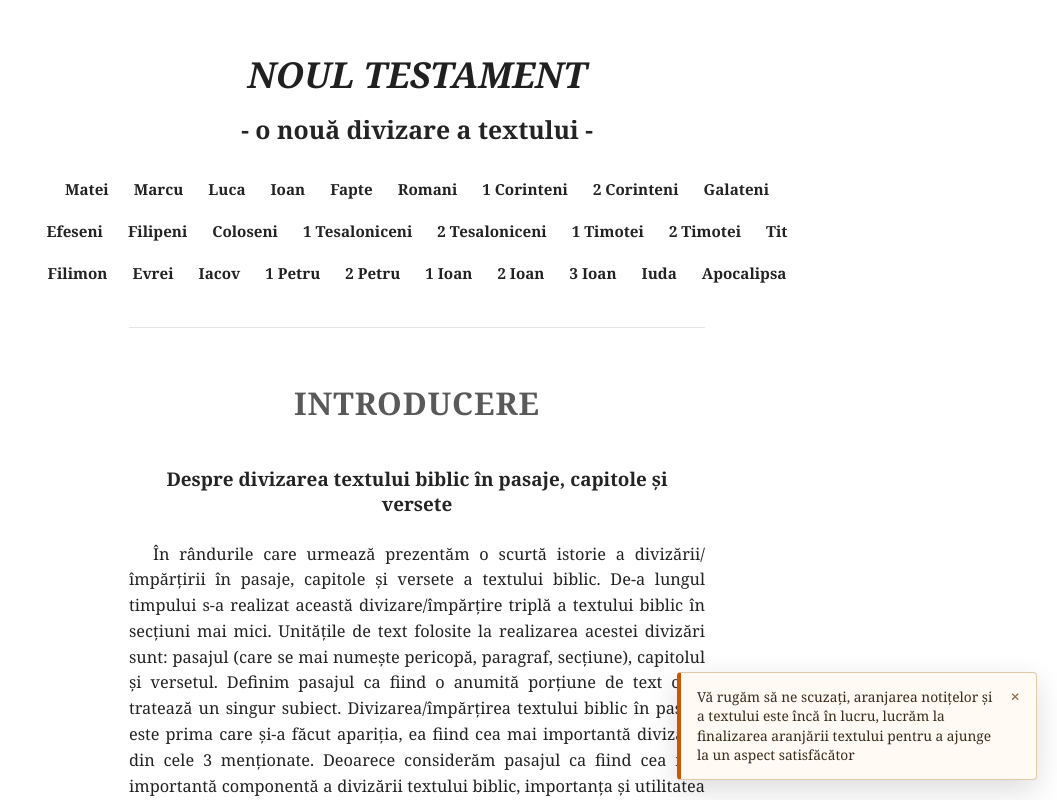
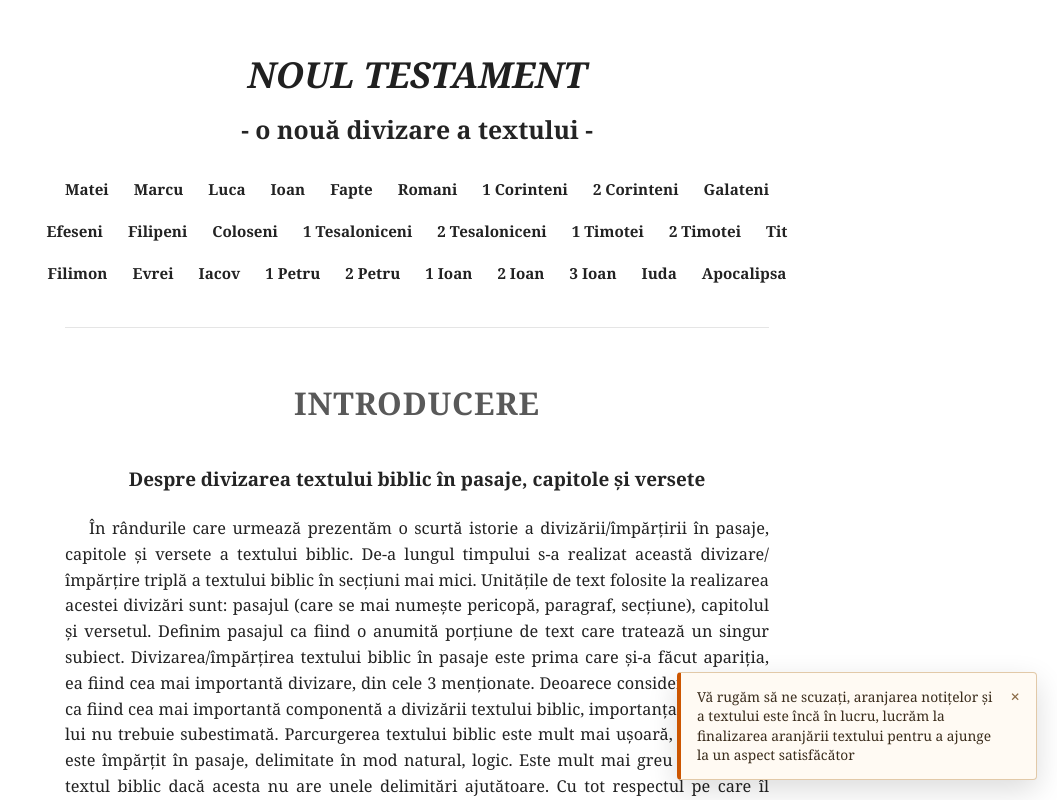
Before and after one commit to Nothka/NoulTestament, a React (Vite) app: page / in a window 1280 px wide. Shown: the top 800 px of the page, without its empty margins (223-1280 px from the left). Built offline with nearby package versions, Linux system fonts and the light colour scheme.

Commit message:
Widen passage column to 44rem

```diff
--- a/public/admin/config.yml
+++ b/public/admin/config.yml
@@ -39,7 +39,7 @@ collections:
           - { label: Deplasare subtitlu pe orizontală (%), name: subtitleOffsetX, widget: number, value_type: float, required: false, hint: "Se schimbă din pagina de editare." }
           - { label: Deplasare subtitlu pe verticală (rem), name: subtitleOffsetY, widget: number, value_type: float, required: false, hint: "Se schimbă din pagina de editare." }
           - { label: Spațiu după numărul versetului (em), name: verseNumberSpacing, widget: number, value_type: float, required: false, hint: "Se schimbă din pagina de editare. Se aplică tuturor versetelor din toate cărțile." }
-          - { label: Lățime coloană (rem), name: readingWidth, widget: number, value_type: float, min: 32, max: 42, step: 0.5, required: false, hint: "Standard: 36. Se aplică întregului site. Poți ajusta vizual lățimea din pagina /edit." }
+          - { label: Lățime coloană (rem), name: readingWidth, widget: number, value_type: float, min: 32, max: 44, step: 0.5, required: false, hint: "Standard: 44. Se aplică întregului site. Poți ajusta vizual lățimea din pagina /edit." }
           - label: Paragrafe
             name: blocks
             widget: list
--- a/src/App.css
+++ b/src/App.css
@@ -96,7 +96,7 @@
 
 .reader-shell {
   width: calc(100vw - 40px);
-  max-width: var(--reading-width, 36rem);
+  max-width: var(--reading-width, 44rem);
   margin: 0 auto;
   border-top: 1px solid #e5e5e5;
   padding: 58px 0 96px;
--- a/src/reading-layout.js
+++ b/src/reading-layout.js
@@ -1,7 +1,7 @@
 // Widths in rem keep the reading column proportional to the reader's text size.
-export const DEFAULT_READING_WIDTH = 36;
+export const DEFAULT_READING_WIDTH = 44;
 export const MIN_READING_WIDTH = 32;
-export const MAX_READING_WIDTH = 42;
+export const MAX_READING_WIDTH = 44;
 
 /** @param {unknown} width */
 export function isValidReadingWidth(width) {
```
